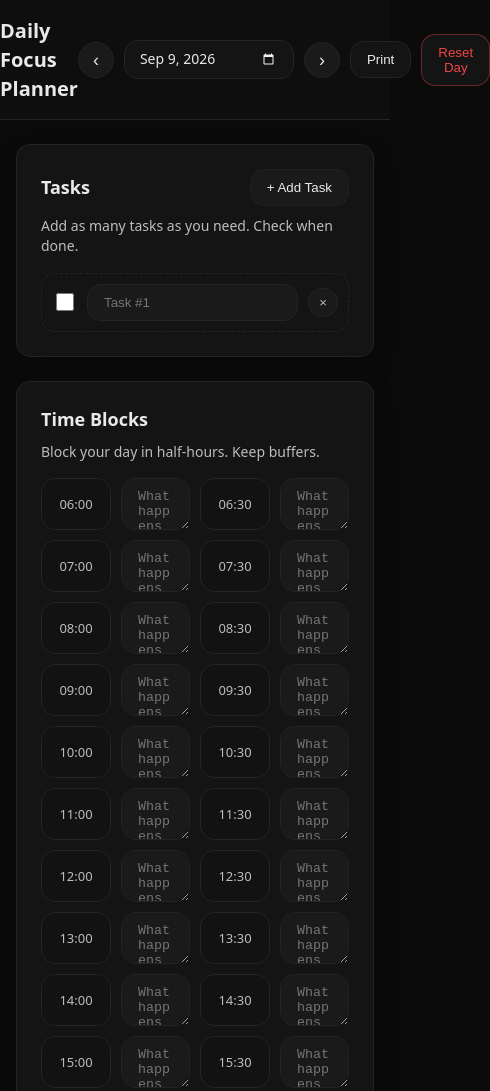
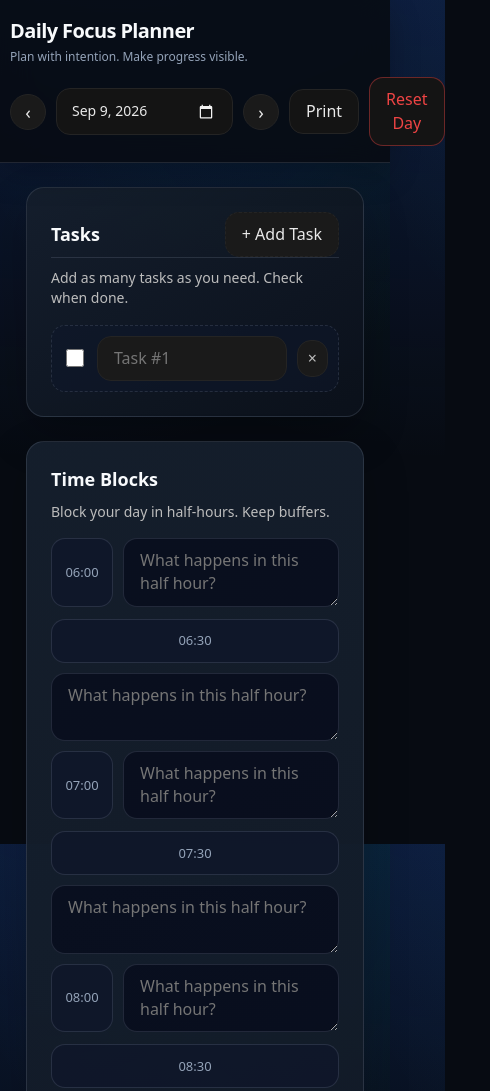
Before and after one commit to a2rp/daily-focus-planner, a website: page index.html in a window 390 px wide. Shown: the top 1091 px of the page, 490 px wide, since content can reach past the window. Drawn offline with Linux system fonts and the light colour scheme.

Commit message:
feat: modernize planner and configure GitHub Pages

```diff
--- a/index.html
+++ b/index.html
@@ -13,7 +13,10 @@
 <body>
     <header class="topbar">
         <div class="container">
-            <h1>Daily Focus Planner</h1>
+            <div class="brand">
+                <h1>Daily Focus Planner</h1>
+                <p>Plan with intention. Make progress visible.</p>
+            </div>
 
             <div class="controls">
                 <!-- Prev day -->
@@ -57,7 +60,7 @@
     </main>
 
     <footer class="container footer">
-        <small class="muted">&copy; 2025 | By <a href="https://www.ashishranjan.net" target="_blank">Ashish
+        <small class="muted">&copy; 2025 | By <a href="https://www.ashishranjan.net/" target="_blank" rel="noreferrer">Ashish
                 Ranjan</a></small>
     </footer>
 
--- a/style.css
+++ b/style.css
@@ -44,7 +44,6 @@ body {
   gap: 10px;
   align-items: center;
   /* round nav buttons */
-  /* date field with pretty overlay */
 }
 .topbar .controls .circle {
   width: 36px;
@@ -63,11 +62,13 @@ body {
 .topbar .controls .circle:hover {
   border-color: rgb(61.5, 61.5, 61.5);
 }
+.topbar .controls {
+  /* date field with pretty overlay */
+}
 .topbar .controls .date-wrap {
   position: relative;
   display: inline-flex;
   align-items: center;
-  /* pretty text on top of hidden input value */
 }
 .topbar .controls .date-wrap input[type=date] {
   background: #141414;
@@ -86,6 +87,9 @@ body {
 .topbar .controls .date-wrap input[type=date]::-webkit-calendar-picker-indicator {
   filter: invert(1) brightness(1.2);
   opacity: 0.95;
+}
+.topbar .controls .date-wrap {
+  /* pretty text on top of hidden input value */
 }
 .topbar .controls .date-wrap #datePretty {
   position: absolute;
@@ -303,4 +307,95 @@ button.ghost:hover {
   .card h2 {
     color: #fff;
   }
-}/*# sourceMappingURL=style.css.map */
+}
+
+/* Modern visual refresh */
+:root {
+  --bg: #070b12;
+  --surface: #101722;
+  --surface-strong: #151f2d;
+  --line: rgba(148, 163, 184, 0.18);
+  --text: #f8fafc;
+  --muted: #94a3b8;
+  --accent: #60a5fa;
+  --accent-strong: #2563eb;
+  --danger: #fb7185;
+}
+
+* { box-sizing: border-box; }
+
+body {
+  background:
+    radial-gradient(circle at 10% -10%, rgba(37, 99, 235, 0.22), transparent 34rem),
+    radial-gradient(circle at 100% 0%, rgba(14, 165, 233, 0.12), transparent 28rem),
+    var(--bg);
+  color: var(--text);
+  min-height: 100vh;
+}
+
+.topbar {
+  background: rgba(7, 11, 18, 0.86);
+  border-bottom: 1px solid var(--line);
+  box-shadow: 0 12px 30px rgba(0, 0, 0, 0.2);
+  backdrop-filter: blur(16px);
+}
+
+.topbar h1 { letter-spacing: -0.03em; }
+.brand p { margin: 3px 0 0; color: var(--muted); font-size: 12px; }
+.topbar p, .muted, .footer { color: var(--muted); }
+.container { width: min(1120px, calc(100% - 32px)); margin: 0 auto; }
+
+button, input, textarea { font: inherit; }
+button { transition: transform .18s ease, background .18s ease, border-color .18s ease; }
+button:hover { transform: translateY(-1px); }
+
+.btn {
+  border: 1px solid var(--line);
+  background: var(--surface-strong);
+  color: var(--text);
+  border-radius: 10px;
+  padding: 9px 13px;
+}
+.btn:hover { border-color: rgba(96, 165, 250, .7); background: #1b2a40; }
+.btn.primary { background: var(--accent-strong); border-color: var(--accent); }
+.btn.danger { color: #fecdd3; border-color: rgba(251, 113, 133, .35); }
+
+.card {
+  background: linear-gradient(145deg, rgba(21, 31, 45, .96), rgba(11, 17, 27, .96));
+  border: 1px solid var(--line);
+  border-radius: 18px;
+  box-shadow: 0 18px 45px rgba(0, 0, 0, .22);
+}
+.card-head { border-bottom: 1px solid var(--line); }
+.card-head h2, .card h2 { color: var(--text); }
+
+input, textarea, select {
+  background: rgba(2, 6, 23, .62);
+  color: var(--text);
+  border: 1px solid var(--line);
+  border-radius: 10px;
+}
+input:focus, textarea:focus, select:focus {
+  outline: 3px solid rgba(96, 165, 250, .18);
+  border-color: var(--accent);
+}
+.task-row { border-color: var(--line); background: rgba(15, 23, 42, .58); }
+.task-row:hover { border-color: rgba(96, 165, 250, .55); }
+.del { color: var(--danger); }
+.time-row label { background: rgba(15, 23, 42, .82); border-color: var(--line); color: var(--muted); }
+.time-row textarea { background: rgba(2, 6, 23, .58); border-color: var(--line); }
+
+@media (max-width: 680px) {
+  .container { width: min(100% - 20px, 1120px); }
+  .topbar .container { align-items: flex-start; flex-direction: column; gap: 12px; }
+  .toolbar, .date-nav { width: 100%; justify-content: space-between; flex-wrap: wrap; }
+  .time-row { grid-template-columns: 62px 1fr; }
+  .time-row > :nth-child(3), .time-row > :nth-child(4) { grid-column: 1 / -1; }
+  .time-row > :nth-child(3) { margin-top: 2px; }
+}
+
+@media (prefers-reduced-motion: reduce) {
+  *, *::before, *::after { scroll-behavior: auto !important; transition-duration: .01ms !important; }
+}
+
+/*# sourceMappingURL=style.css.map */
```
Also changed, not shown: package.json (added, +12 -0 lines), README.md, 3 other files.
